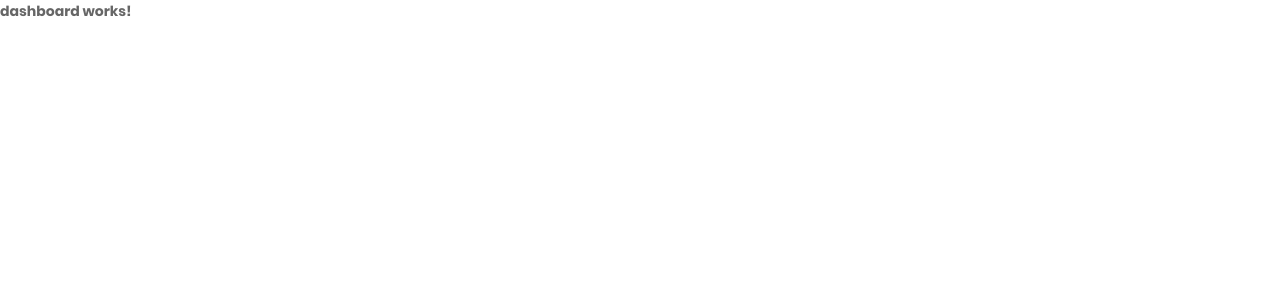
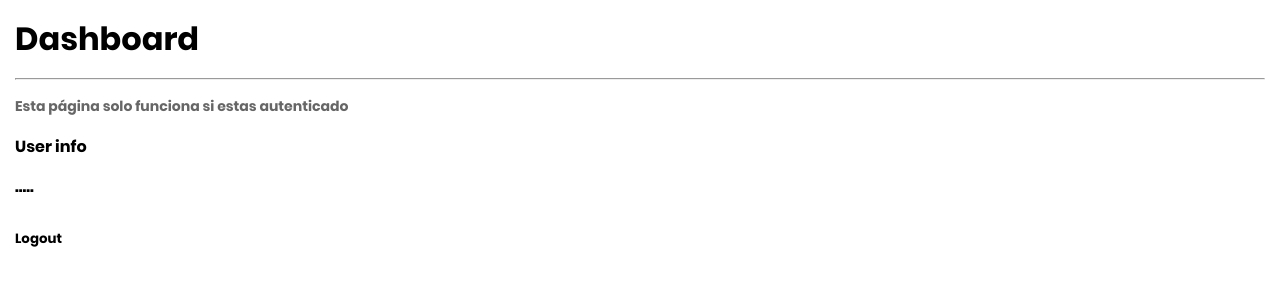
Before and after one commit to andmar1/app-auth-angular, an Angular app: page /dashboard in a window 1280 px wide. Shown: the top 300 px of the page. Built offline with nearby package versions, Linux system fonts and the light colour scheme.

Commit message:
creacion de rediccion por medio de router.navigateByUrl de Router

```diff
--- a/src/app/auth/pages/login/login.component.ts
+++ b/src/app/auth/pages/login/login.component.ts
@@ -1,5 +1,6 @@
 import { Component } from '@angular/core';
 import { FormBuilder, FormGroup, Validators } from '@angular/forms';
+import { Router } from '@angular/router';
 
 @Component({
   selector: 'app-login',
@@ -15,12 +16,12 @@
     password: ['123456', [Validators.required, Validators.minLength(6) ]]
   })
 
-  constructor( private _fb:FormBuilder ) { }
+  constructor( private _fb:FormBuilder,
+               private _router:Router ) { }
 
   login(){
     console.log( this.miFormulario.value )
-    console.log( this.miFormulario.valid )
-    this.miFormulario.reset()
+    this._router.navigateByUrl('/dashboard')
   }
 
 }
--- a/src/app/auth/pages/register/register.component.ts
+++ b/src/app/auth/pages/register/register.component.ts
@@ -1,5 +1,6 @@
 import { Component } from '@angular/core';
 import { FormBuilder, FormGroup, Validators } from '@angular/forms';
+import { Router } from '@angular/router';
 
 @Component({
   selector: 'app-register',
@@ -15,10 +16,13 @@
     password:['123456', [ Validators.required ]]
   })
 
-  constructor( private _fb:FormBuilder) { }
+  constructor( private _fb:FormBuilder,
+               private _router:Router ) { }
 
   registro(){
     console.log( this.miFormulario.value )
-    console.log( this.miFormulario.valid )
+
+    this._router.navigateByUrl('/dashboard')
   }
+
 }
--- a/src/app/protected/dashboard/dashboard.component.html
+++ b/src/app/protected/dashboard/dashboard.component.html
@@ -1 +1,13 @@
-<p>dashboard works!</p>
+<h1>Dashboard</h1>
+<hr>
+
+<p>
+    Esta página solo funciona si estas autenticado
+</p>
+
+<h4>User info</h4>
+<pre>.....</pre>
+
+<button (click)="logout()">
+    Logout
+</button>
--- a/src/app/protected/dashboard/dashboard.component.ts
+++ b/src/app/protected/dashboard/dashboard.component.ts
@@ -1,16 +1,24 @@
-import { Component, OnInit } from '@angular/core';
+import { Component } from '@angular/core';
+import { Router } from '@angular/router';
 
 @Component({
   selector: 'app-dashboard',
   templateUrl: './dashboard.component.html',
   styles: [
+    `
+      *{
+        margin: 15px;
+      }
+    `
   ]
 })
-export class DashboardComponent implements OnInit {
+export class DashboardComponent {
 
-  constructor() { }
+  constructor( private _router:Router ) { }
 
-  ngOnInit(): void {
+  logout(){
+    this._router.navigateByUrl('/auth')
+
   }
 
 }
```
